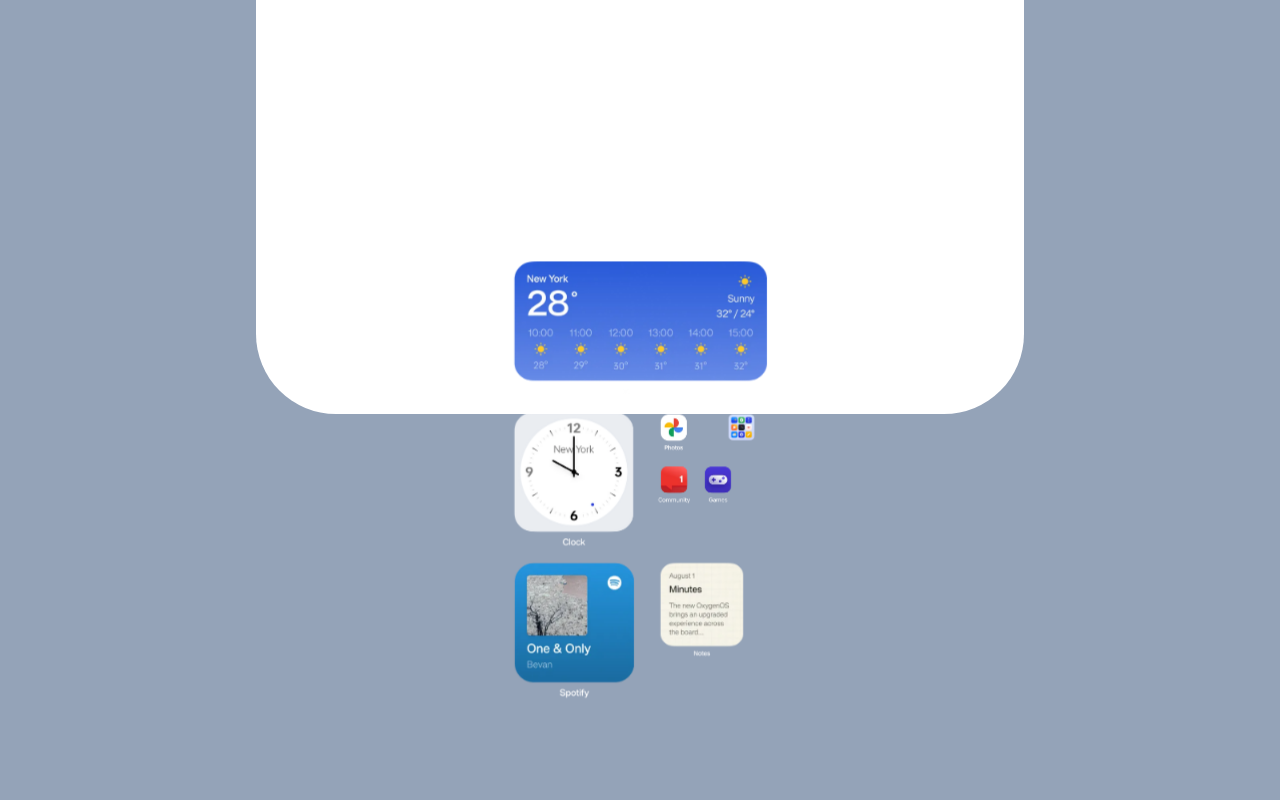
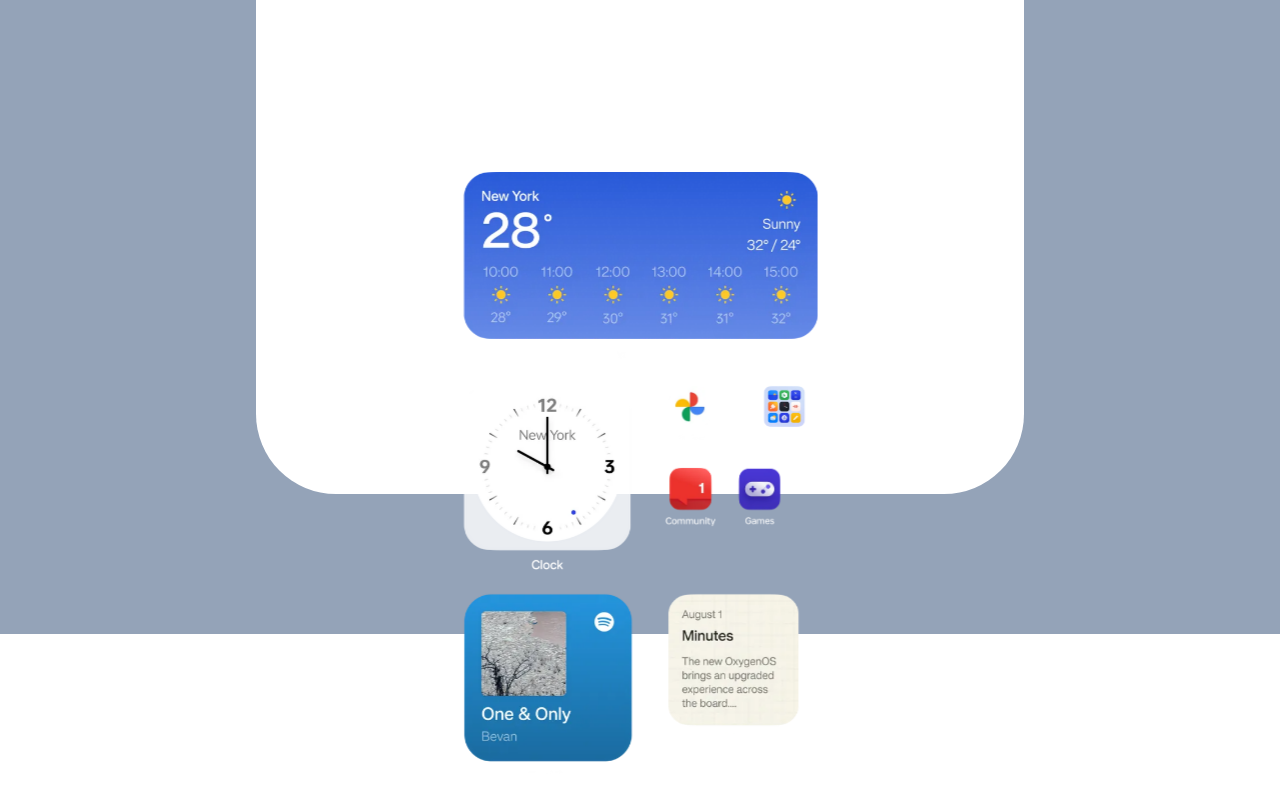
Before and after one commit to Amitrawat4532/faculticeducation, a Next.js app: page /Newtask in a window 1280 px wide. Shown: the part 1366-2166 px from the top of the page. Built offline with nearby package versions, Linux system fonts and the light colour scheme.

Commit message:
scale image

```diff
--- a/pages/Newtask.js
+++ b/pages/Newtask.js
@@ -15,8 +15,8 @@
 
   const v = motionValue(scrVal);
   const w = useTransform(v, [150, 400], [60, 100]);
-  const scale = useTransform(scrollYProgress, [1.3, 0.6], [0.1, 1]);
-  // const scaleone = useTransform(scrollYProgress, [6, 0], [0.7, 1]);
+  const scale = useTransform(scrollYProgress, [2.7, 0.4], [0.1, 1]);
+  const scaleone = useTransform(scrollYProgress, [1.3, 0.6], [0.1, 1]);
   // const scaleone = useTransform(v, [2, 2], [2, 1]);
   // const variants = useTransform(v, [2, 1], [2, 1]);
   // const h = useTransform(v, [150, 400], [60, 100]);
@@ -29,7 +29,7 @@
   // const animateText = useTransform(v, [1300, 1500], [10, 0]);
 
   return (
-    <section className="flex flex-col  items-center h-[300vh] bg-slate-400 ">
+    <section className="flex flex-col  items-center h-[250vh] bg-slate-400 ">
       <Dummy />
       <motion.div
         style={{
@@ -39,7 +39,7 @@
               : "white"
           }`,
         }}
-        className="sticky   mt-5 rounded-[5rem]  h-[120vh]"
+        className="sticky   mt-5 rounded-[5rem]  h-[130vh]"
         animate={{ width: `${w.current}vw` }}
       >
         {/* backgroundimg */}
@@ -132,13 +132,13 @@
               display: "flex",
               position: "sticky",
               top: "20px",
-              // scale: scaleone.current,
+              scale: scaleone.scrollYProgress,
             }}
           >
             <motion.div style={{ scale }}>
               <motion.img
                 src="/images/featurephone.webp"
-                style={{ zIndex: "100", height: "900px" }}
+                style={{ zIndex: "100", height: "800px" }}
               />
               <motion.img
                 src="/images/phoneicon1.webp"
@@ -149,6 +149,7 @@
                   position: "absolute",
                   top: "35%",
                   left: "85%",
+                  scale: scaleone.scrollYProgress,
                 }}
               />
               <motion.img
```
